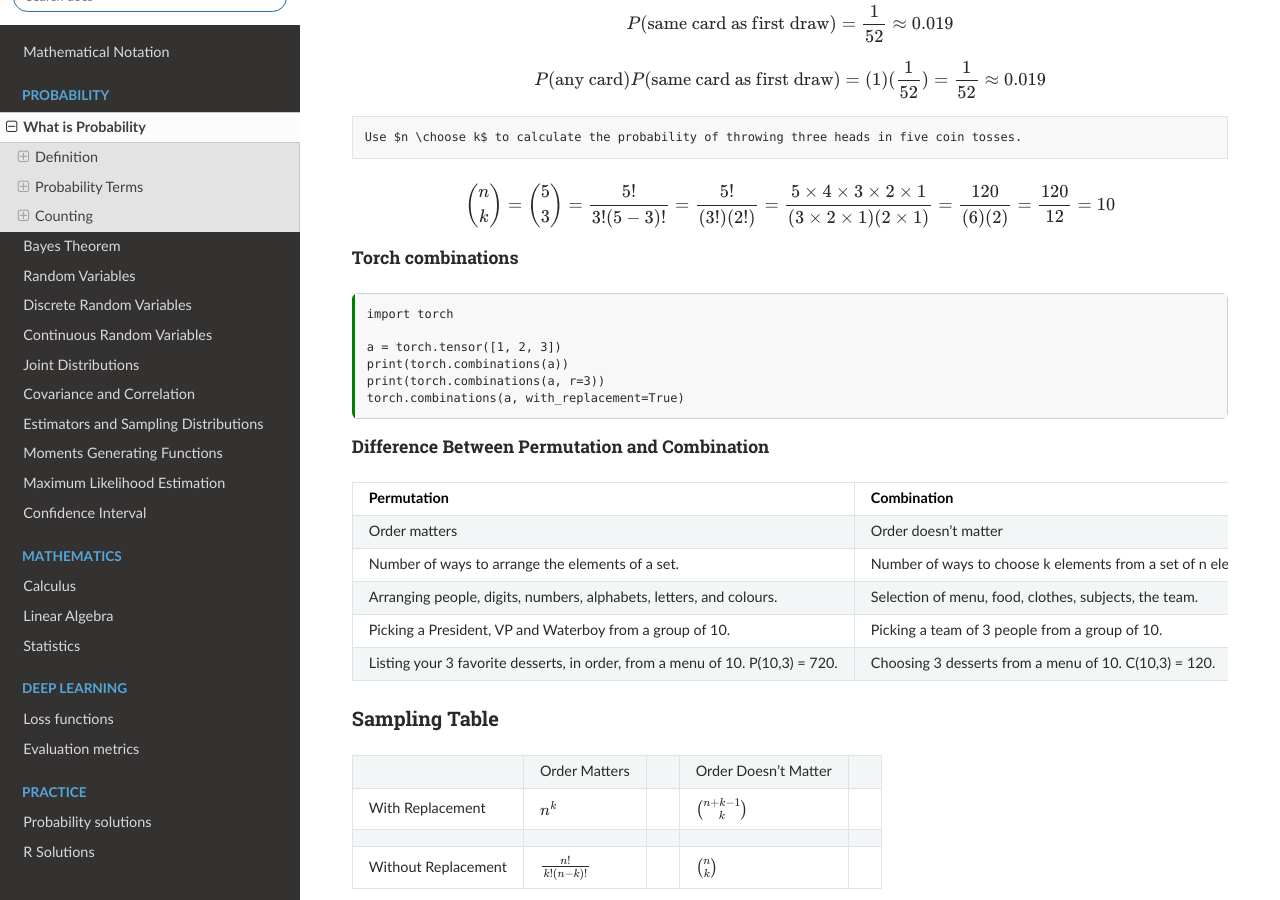
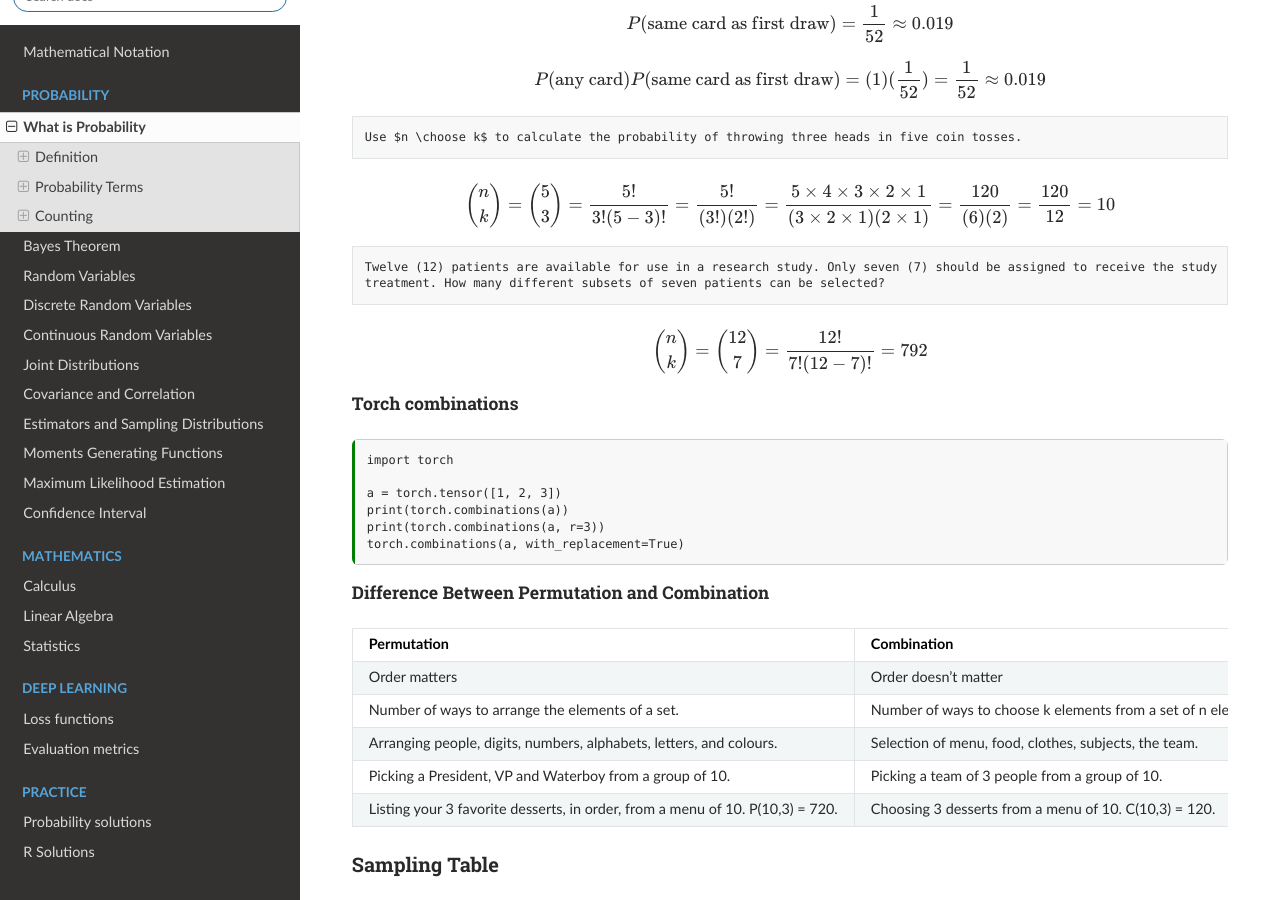
Before and after one commit to akkefa/ml-notes, a Sphinx documentation site: the page built from docs/probability/what_is_probability.md, in a window 1280 px wide and 900 px high, scrolled down 6762 px. Built offline with Sphinx 7.4.7 and the Read the Docs theme 2.0.0, drawn with Linux system fonts in a browser that asks for light colours.

Commit message:
bug fixed.

````diff
--- a/docs/probability/what_is_probability.md
+++ b/docs/probability/what_is_probability.md
@@ -323,6 +323,14 @@ $$
 \times 1}{(3 \times 2 \times 1)(2 \times 1)} = \frac{120}{(6)(2)} = \frac{120}{12} = 10
 $$
 
+```
+Twelve (12) patients are available for use in a research study. Only seven (7) should be assigned to receive the study
+treatment. How many different subsets of seven patients can be selected?
+```
+$$
+{n \choose k} = {12 \choose 7} = \frac{12!}{7!(12 - 7)!} = 792
+$$
+
 ##### Torch combinations
 
 ```{code-cell}
````
